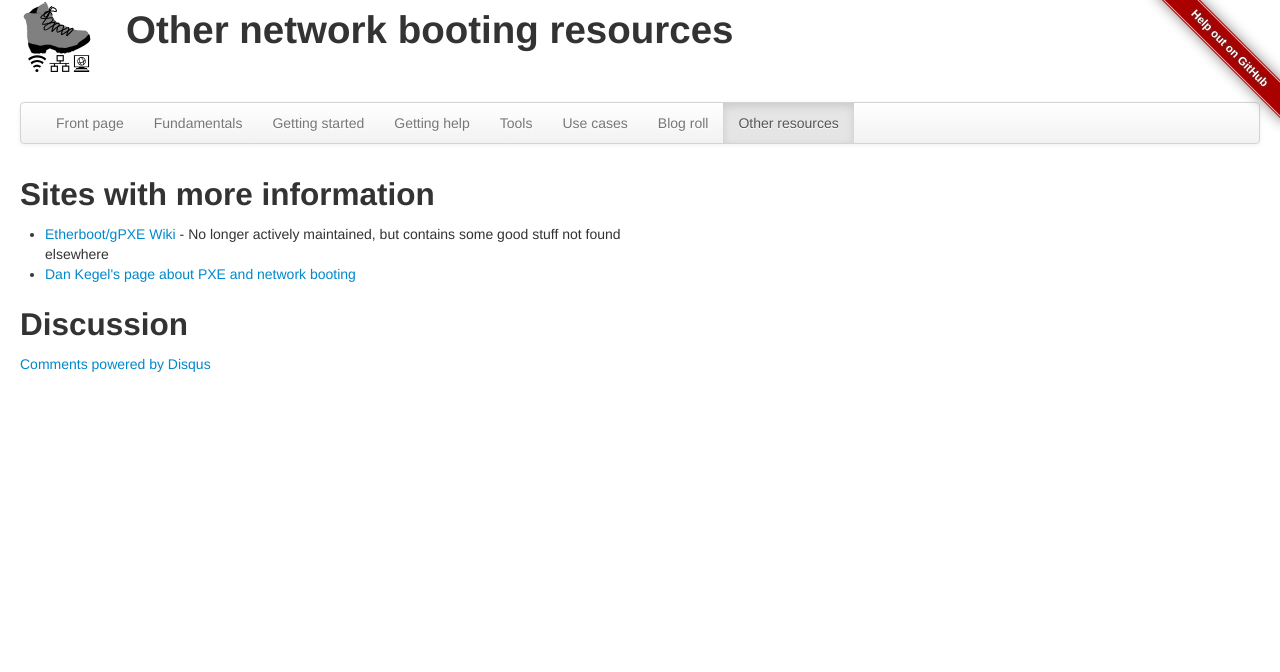
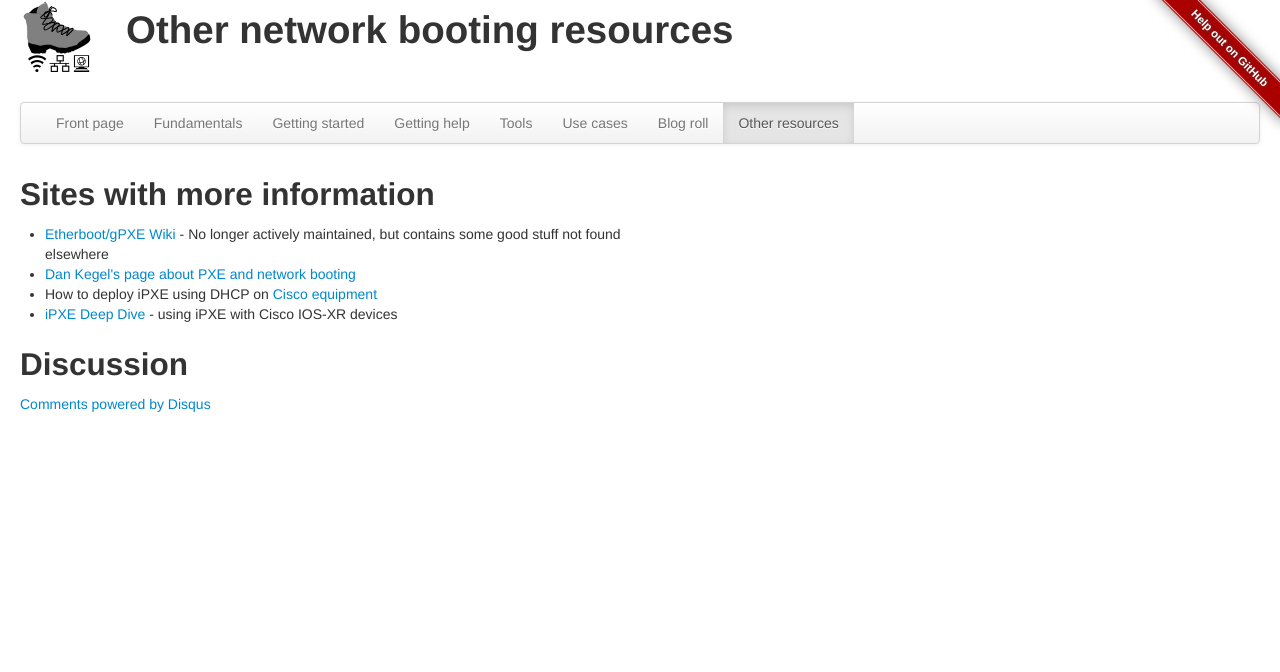
Before and after one commit to networkboot/networkboot.github.com, a plain HTML site: page other/index.html in a window 1280 px wide. Shown: the top 672 px of the page. Drawn offline with nearby package versions, Linux system fonts and the light colour scheme; a script that the page names is missing.

Commit message:
Added Cisco-related iPXE articles

```diff
--- a/other/index.html
+++ b/other/index.html
@@ -70,6 +70,8 @@
      <ul>
       <li><a href="http://etherboot.org/">Etherboot/gPXE Wiki</a> -  No longer actively maintained, but contains some good stuff not found elsewhere</li>
       <li><a href="http://www.kegel.com/linux/pxe.html">Dan Kegel's page about PXE and network booting</a></li>
+      <li>How to deploy iPXE using DHCP on <a href="https://www.cisco.com/c/en/us/td/docs/switches/lan/catalyst3850/software/release/16-5/configuration_guide/prog/b_165_prog_3850_cg/ipxe.html">Cisco equipment</a></li>
+      <li><a href="https://xrdocs.io/device-lifecycle/tutorials/2016-07-27-ipxe-deep-dive/">iPXE Deep Dive</a> - using iPXE with Cisco IOS-XR devices</li>
      </ul>
    </div>
    <div class="span6">
```
Also changed, not shown: 1 other file.
